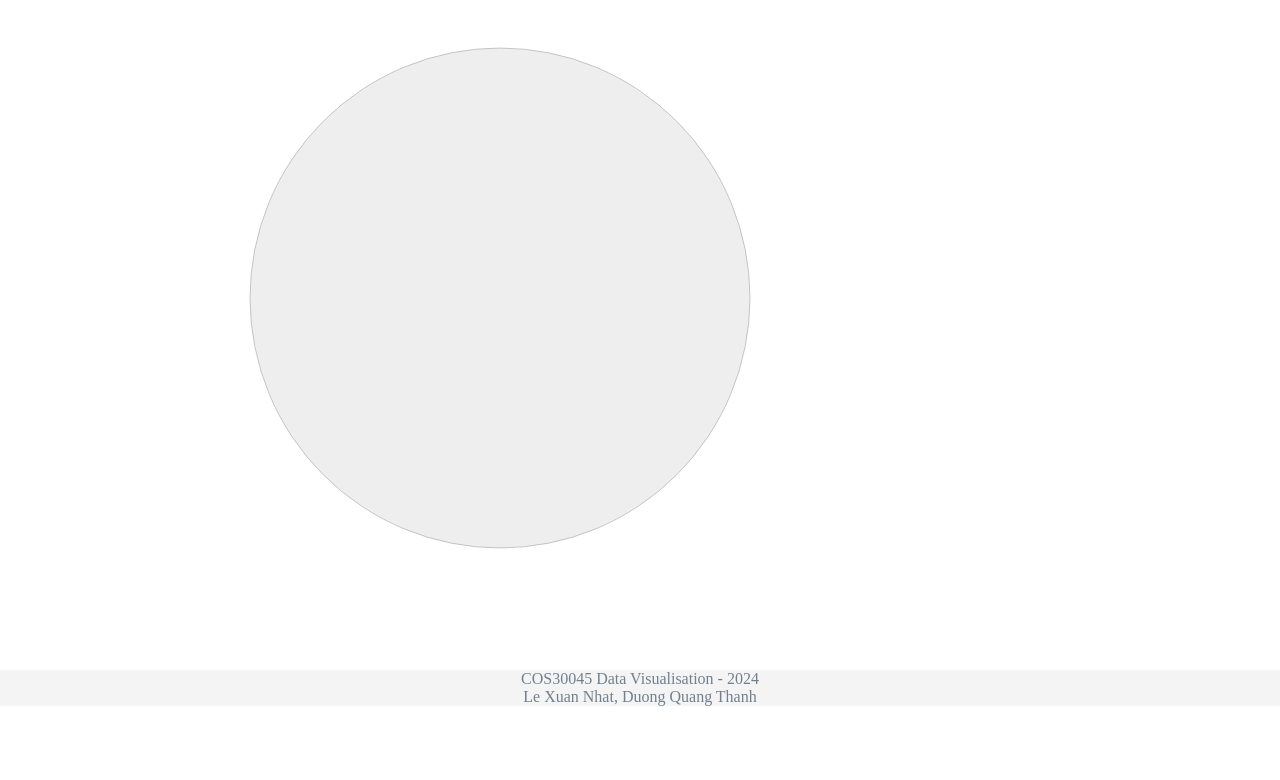
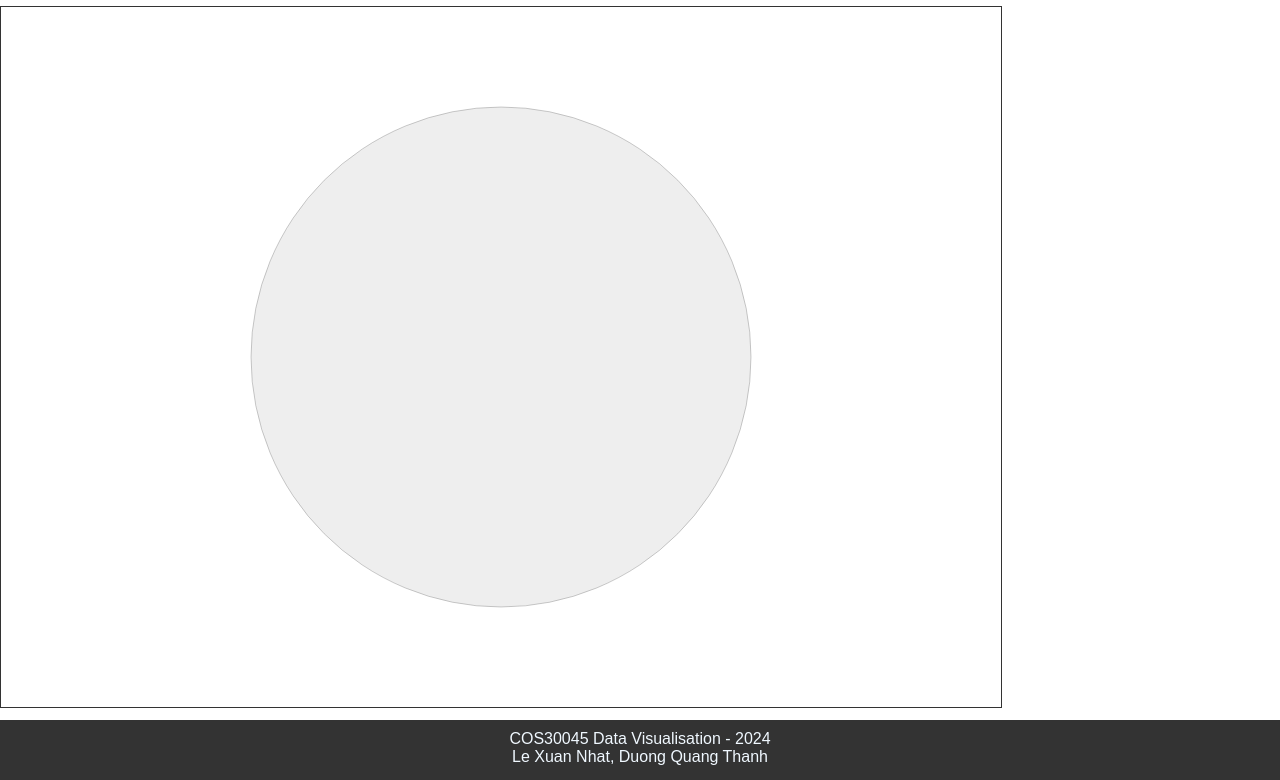
Before and after one commit to jkroflol-rk/finalproject_cos30045, a plain HTML site: page index.html in a window 1280 px wide. Shown: the part 132-912 px from the top of the page. Before the commit the page ends 838 px from the top, so only its background shows below. Drawn offline with nearby package versions, Linux system fonts and the light colour scheme; no server answers.

Commit message:
zoom successfully, drag in working

```diff
--- a/index.html
+++ b/index.html
@@ -1,27 +1,30 @@
 <!DOCTYPE html>
 <html lang="en">
-  <head>
+<head>
     <!-- Meta information -->
-    <meta charset="UTF-8" />
-    <meta name="viewport" content="width=device-width, initial-scale=1.0" />
-    <link rel="stylesheet" href="style/style.css" />
+    <meta charset="UTF-8"/>
+    <meta name="viewport" content="width=device-width, initial-scale=1.0"/>
+    <link rel="stylesheet" href="style/style.css"/>
     <script src="https://d3js.org/d3.v7.min.js"></script>
     <script src="script/choropleth.js"></script>
     <title>New Zealand Migration</title>
 
     <style></style>
-  </head>
+</head>
 
-  <body>
+<body>
+    <header>
+        <h1>Assignment 2</h1>
+    </header>
     <!-- Main heading -->
     <h1>New Zealand Migration</h1>
     <div class="tooltip"></div>
     <div id="map"></div>
-    <br />
+    <br/>
     <!-- Footer information -->
-    <footer style="color: rgb(112, 128, 144)">
-      COS30045 Data Visualisation - 2024<br />
-      Le Xuan Nhat, Duong Quang Thanh
+    <footer>
+        COS30045 Data Visualisation - 2024<br/>
+        Le Xuan Nhat, Duong Quang Thanh
     </footer>
-  </body>
+</body>
 </html>
--- a/script/choropleth.js
+++ b/script/choropleth.js
@@ -156,8 +156,9 @@ function init() {
         svg.selectAll("path").attr("d", path)
     });
 
+    svg.call(drag);
     svg.call(zoom);
-    svg.call(drag);
+
 }
 
 window.onload = init;
--- a/style/style.css
+++ b/style/style.css
@@ -1,12 +1,13 @@
 body {
     min-height: 100vh;
-    display: flex;
-    flex-direction: column;
+    position: relative;
     margin: 0;
+    font-family: Arial, sans-serif;
 }
 
-#chart {
-    width: 100%;
+#map svg {
+    border: 1px solid #333;
+
 }
 
 .tooltip {
@@ -20,9 +21,19 @@ body {
     transition: opacity 0.3s ease;
 }
 
+body::after {
+  content: '';
+  display: block;
+  height: 50px; /* Set same as footer's height */
+}
+
 footer {
-    margin: 0;
-    padding: 10;
+    padding-top: 10px;
+    position: absolute;
+    bottom: 0;
+    width: 100%;
+    background-color: #333;
+    height: 50px;
     text-align: center;
-    background-color: #f4f4f4;
+    color: aliceblue;
 }
```
Also changed, not shown: 2 other files.
